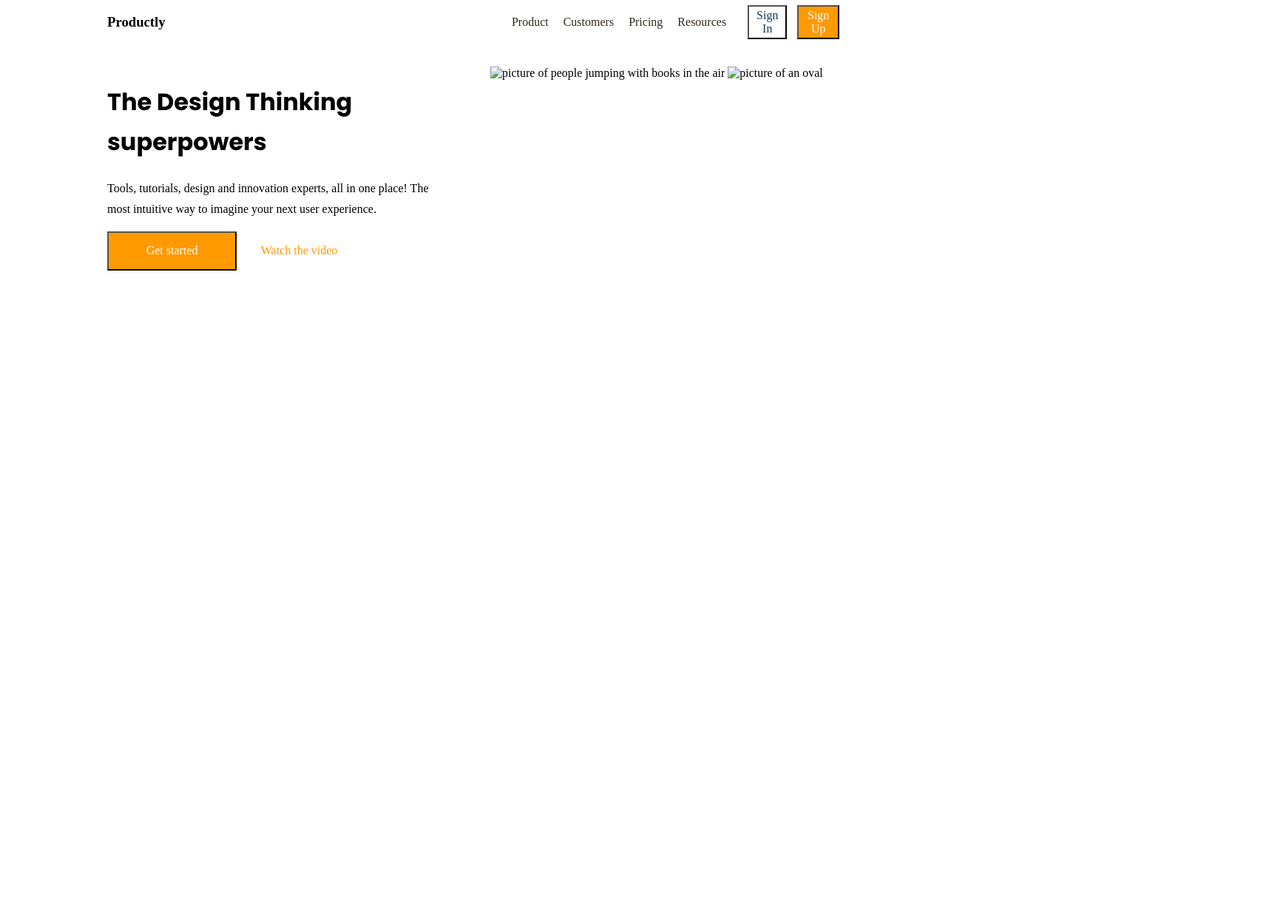
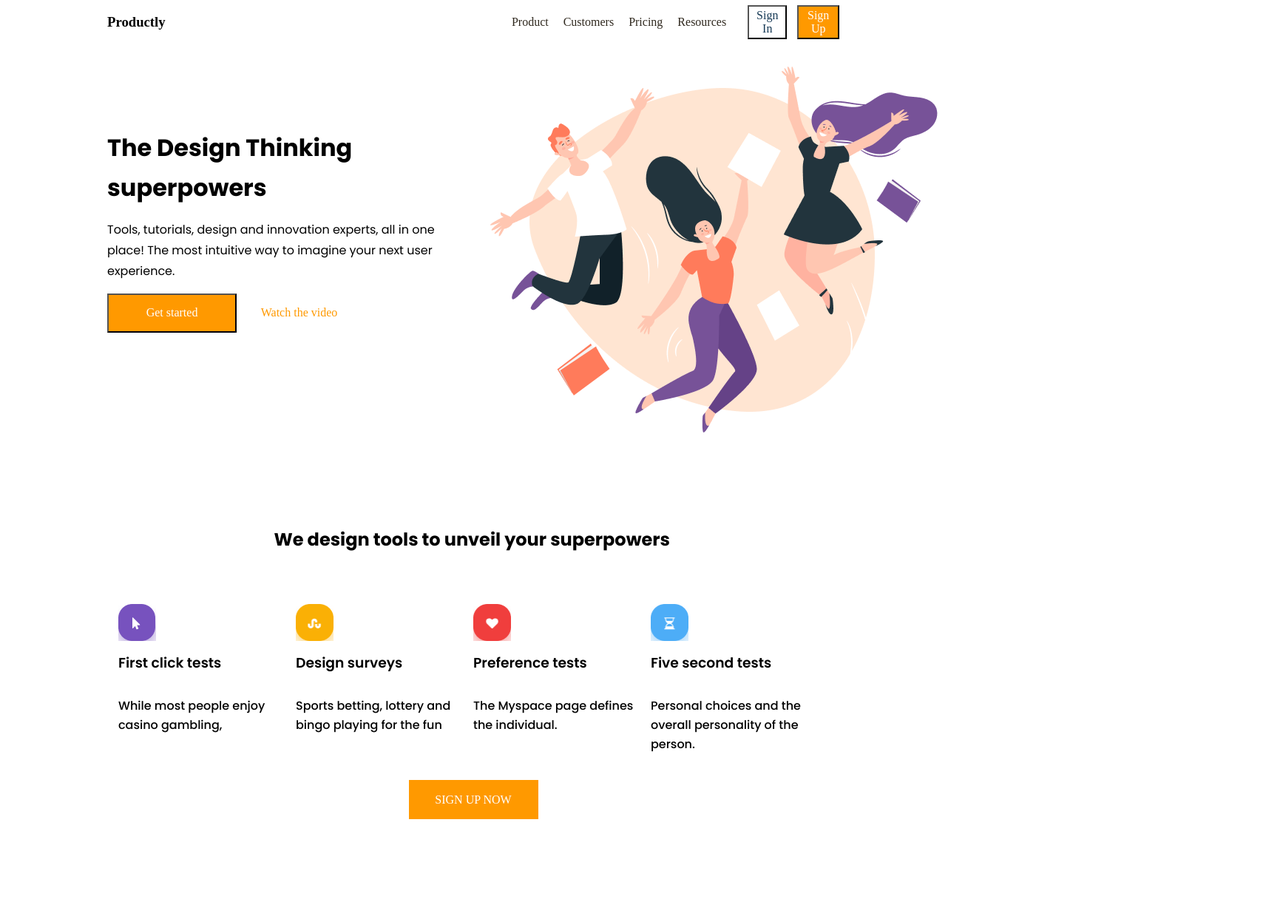
Before and after one commit to Wezazi/Assignment5, a plain HTML site: page index.html in a window 1280 px wide. Shown: the whole page at 74% size, 1735 px wide, since content can reach past the window. Before the commit the page ends 800 px from the top, so only its background shows below. Drawn offline with Linux system fonts and the light colour scheme; a web font is replaced by a local one.

Commit message:
finished the three first sections

```diff
--- a/index.html
+++ b/index.html
@@ -48,13 +48,49 @@
             </div>
         </div>
 
-        <div class="flexIntro1__right">
-            <img class="jumping" href="images/image.png" alt="picture of people jumping with books in the air">
-            <img class="oval" href="images/Oval.png" alt="picture of an oval">
-
+        <div class="images">
+            <img class="jumping" src="images/image.png" alt="picture of people jumping with books in the air">
+            <img class="oval" src="images/Oval.png" alt="picture of an oval">
         </div>
 
     </div>
 
+    <div class="features">
+        <h2 class="featuresHeader">We design tools to unveil your superpowers</h2>
+        <div class="featuresCard">
+
+            <div class="cardItem">
+                <img class="cardIcon" src="images/purple.png" alt="purple icon">
+                <h3 class="cardHeader">First click tests</h3>
+                <p class="cardP">While most people enjoy casino gambling,</p>
+
+            </div>
+
+            <div class="cardItem">
+                <img class="cardIcon" src="images/yellow.png" alt="yellow icon">
+                <h3 class="cardHeader">Design surveys</h3>
+                <p class="cardP">Sports betting, lottery and bingo playing for the fun</p>
+
+            </div>
+
+            <div class="cardItem">
+                <img class="cardIcon" src="images/red.png" alt="red icon">
+                <h3 class="cardHeader">Preference tests</h3>
+                <p class="cardP">The Myspace page defines the individual.</p>
+
+            </div>
+
+            <div class="cardItem">
+                <img class="cardIcon" src="images/blue.png" alt="blue icon">
+                <h3 class="cardHeader">Five second tests</h3>
+                <p class="cardP">Personal choices and the overall personality of the person.</p>
+
+            </div>
+
+
+        </div>
+        <button class="featureUp">SIGN UP NOW</button>
+    </div>
+
 </body>
 </html>
--- a/styles/style.css
+++ b/styles/style.css
@@ -1,26 +1,30 @@
 
 
+/* CTRL+F5 cache*/
 
 .flexHeader{
     display:flex;
 
 
-    /* all the element seem to start atleast 145px away from the left and right viewport wall*/
+    /* all the element seem to start atleast 145px away from the left and right viewport wall. */
     margin-left:145px;
     margin-right:145px;
     align-items: center
 
+    /*
+        How can i make the page look consistent on all monitor/viewport sizes?
+        In figma, the jumping picture is aligned so it's placed besides the <h1> but also under the top right buttons and anchors.
+        My Jumping picture is placed besides the h1 but not under the buttons and anchors. Is it posibble to make my page look like figma even though my viewport is larger
 
+    */
 }
 
 
 ul{
-    /* to remove dots from list items */
-    list-style-type: none;
+    list-style-type: none; /* to remove dots from list items */
     color: #2F281E;
     display:flex;
-    /*i tried using align-items: flex-start + justify-content: space-evenly but nothing happened so i just used gap and guessed the space between each anchor tag and  */
-    gap:20px;
+    gap:20px;  /*i tried using align-items: flex-start + justify-content: space-evenly but nothing happened so i just used gap and guessed the space between each anchor tag and  */
     line-height:28px;
     letter-spacing:0px;
 
@@ -30,10 +34,8 @@ ul{
 
 .flexHeader__button--up{
     /*
-        using justify-content on the flexheader moved all the flex items to the right corner but justify-self on specific items didn't so i had to get creative
+        Using justify-content on the flexheader moved all the flex items to the right corner but justify-self:flex-end; on specific items didn't work so i had to get creative
         By using the artificialy breakline i learned about in the last assignment but without setting wrap
-
-        justify-self:flex-end;
     */
 
     width:110px;
@@ -63,12 +65,13 @@ ul{
     margin-left:145px;
     margin-right:145px;
     display:flex;
+    align-items: center;
+
 }
 
 .flexIntro1__left{
     width:518px;
     height:331px;
-
 }
 
 
@@ -76,15 +79,18 @@ ul{
     line-height:28px;
     width:458px;
     height:95;
-    /* couldn't figure out how to match the line break positions*/
-
+    font-family: "Poppins", sans-serif;
 }
 
 h1{
     width:518px;
     line-height:54px;
     font-family: "Poppins", sans-serif;
-    /* couldn't figure out how to match the line break position here either, superpowers is supposed to start in a new line, nvm setting the font family to poppins bold fixed it*/
+    /* setting the font family to poppins made the header break position match figma*/
+
+    margin:0px; /*  I noticed that the H1 was a bit missaligned with the guys head so i inspected elements and saw that the H1 wasn't using its full box model, there was some added margin to the top and bottom of the box, but i never added any margin property or values.
+                    I searched it up and turns out that headers have a default margin value applied to them. Is header an exception or is there more elements that have css properties set by default and are they important to be aware of?
+                */
 }
 
 .flexIntro1__left__buttons{
@@ -125,11 +131,125 @@ come back to this later
 
 */
 
-.flexIntro1__right{
+.images{
+    display:flex;
+    align-items: center;
+}
+
+.jumping{
     width:605px;
     height:496px;
 }
 
-.jumping{
+.oval{
+    width:467px;
+    height:438px;
+    /*
+        THe oval picture starts besides jumping , if we move oval to the left by 605 px, it will start at the same spot as jumping.
+        In figma, the the oval starts 53px to the right of where jump starts. We can take the width of the jumping picture - 53. which is 552.
+        To position oval correctly we need to move it to the left by 552px using relative position
+
+        I could also use transform, does it matter if i use transform or position relative or is it just preference?
+        transform:translate(-552px);
+    */
+
+    position:relative;
+    right:552px;
+    z-index:-1; /*Makes picture appear behind the jumping image*/
+
+    /*
+        Absolute positioning makes no sense to me.
+
+
+        comment out the relative position, z-index and the right value above.
+        Then test and observe what happens when you do these:
+
+        1.
+        position:absolute;
+
+        Notice that it starts at the same position that the jumping picture does. It makes sense assuming that absolute positioning is relative to where the parent starts (.images).
+
+        2.
+        position:absolute;
+        right:1px;
+
+        Notice that it moved really far away even though we just set the value for the right attribute to 1px
+
+        doesn't make sense to me, i thought the right and left values were relative to where the element is located with only position:absolute; activated.
+    */
+}
+
+
+.features{
+    margin-top:110px;
+    display:flex;
+    /*
+        The feedback from last assignment stated that i didn't need to use the artificial breakline to achive the layout
+        I figured it out, i don't need to use justify-content:center; + the artificialy breakline.
+        I can use flex-direction: column; which will make the stack on top of each other. Changing flex direction will make justify-content act as align-items and vice versa, so we need to set align-items:center; instead of justify-content:center;
+    */
+    flex-direction: column;
+    align-items:center;
+    height:543px;
+    margin-left:145px;
+    margin-right:145px;
 
 }
+
+.featuresHeader{
+    font-family: "Poppins", sans-serif;
+    width:539px;
+    font-weight: 700;
+    font-style: normal;
+    size:36px;
+    /* coudldn't figure out why it doesn't break on unveil */
+
+}
+
+.featuresCard{
+    margin-top:54px;
+    display:flex;
+    width:1095px;
+    height:204px;
+    justify-content:center;
+}
+
+.cardItem{
+    display:flex;
+    width:240px;
+    height:178px;
+    flex-direction: column;
+    /* i couldn't make space between the header and icon and the space between the header and paragraph more accurate*/
+
+}
+
+.cardIcon{
+    width:51px;
+    height:50px;
+
+
+}
+
+.cardP{
+    font-family: "Poppins", sans-serif;
+    font-weight: 500;
+    font-style: normal;
+    line-Height:26px;
+    width:240px;
+
+}
+
+.cardHeader{
+    font-family: "Poppins", sans-serif;
+    font-weight: 600;
+    font-style: normal;
+}
+
+.featureUp{
+    background-color:#FF9900;
+    width:175px;
+    height:53px;
+    margin-top:34px;
+    color:white;
+    border:transparent;
+}
```
Also changed, not shown: images/blue.png (added), images/purple.png (added), images/red.png (added), images/yellow.png (added).
